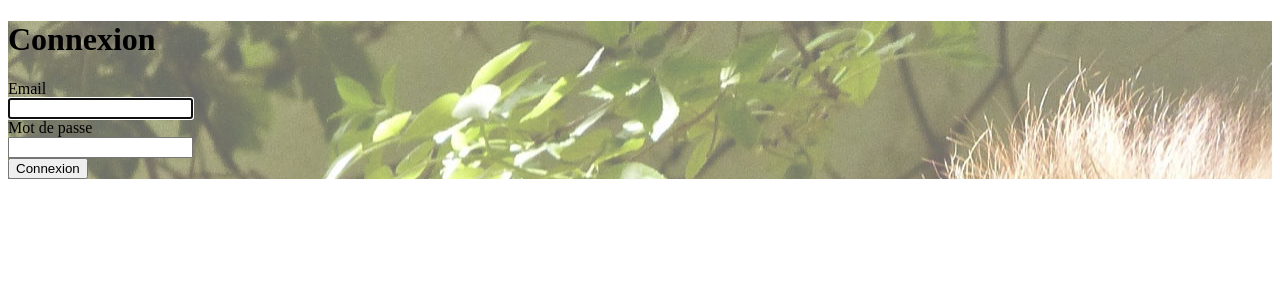
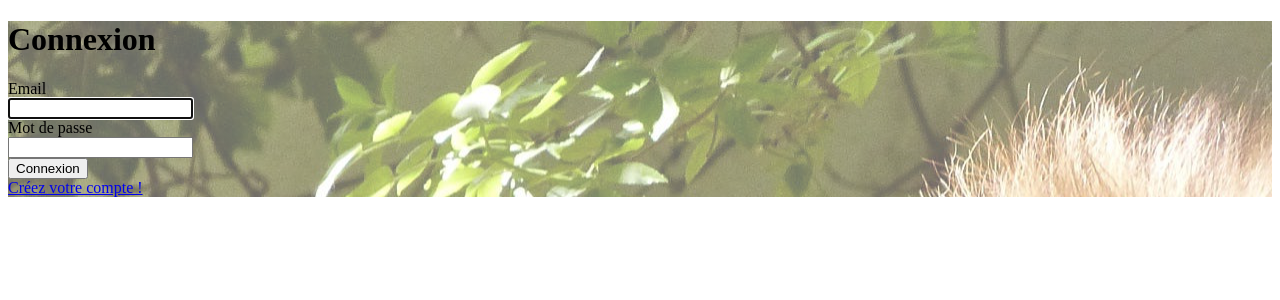
Before and after one commit to Artpare4/SAE-ZOO-V2-API, a Symfony app: template templates/security/login.html.twig in a window 1280 px wide. Shown: the top 300 px of the page. Run offline with Twig, Linux system fonts and the light colour scheme; the template is opened without the code that fills it, so the values that code supplies are empty; some libraries are stand-ins or nearby versions.

Commit message:
Ajout du bouton redirigeant vers le formulaire d'inscription

```diff
--- a/templates/security/login.html.twig
+++ b/templates/security/login.html.twig
@@ -45,6 +45,9 @@
                         <div class="flex justify-center mt-4">
                             <button type="submit" class="btn bg-primary-500/70 col-start-2 col-end-4 text-4xl lg:text-2xl rounded-xl p-2 border border-primary-50 border-s">Connexion</button>
                         </div>
+                        <div class="mt-3 flex justify-center">
+                            <a class="text-text-50 bg-secondary-800/60 backdrop-filter backdrop-blur-sm border border-secondary-50 border-s p-2 rounded-2xl text-xl" href="{{ path('app_register',{'redirect':app.request.get('redirect')}) }}">Créez votre compte ! </a>
+                        </div>
                     {% endif %}
                 </form>
             </div>
```
